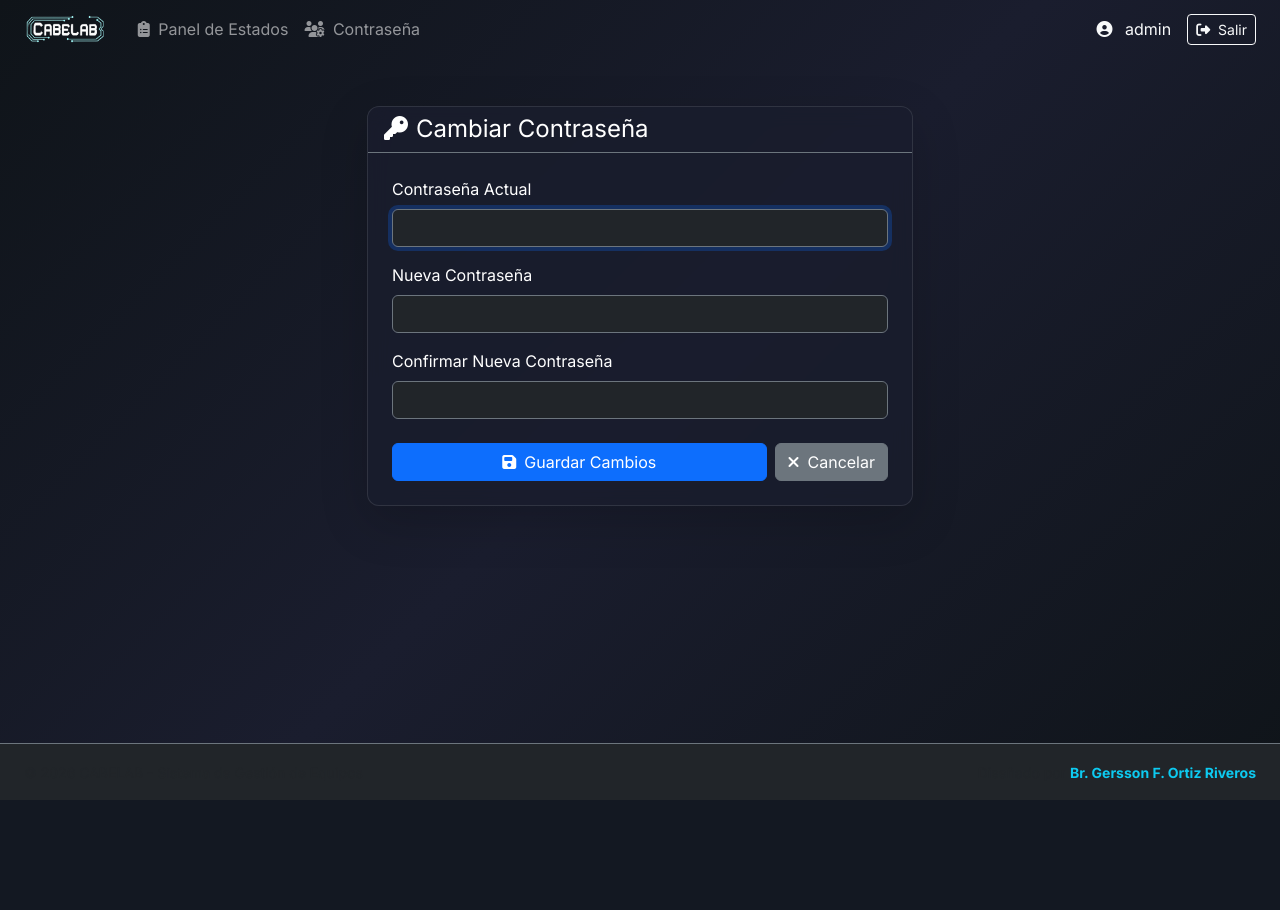
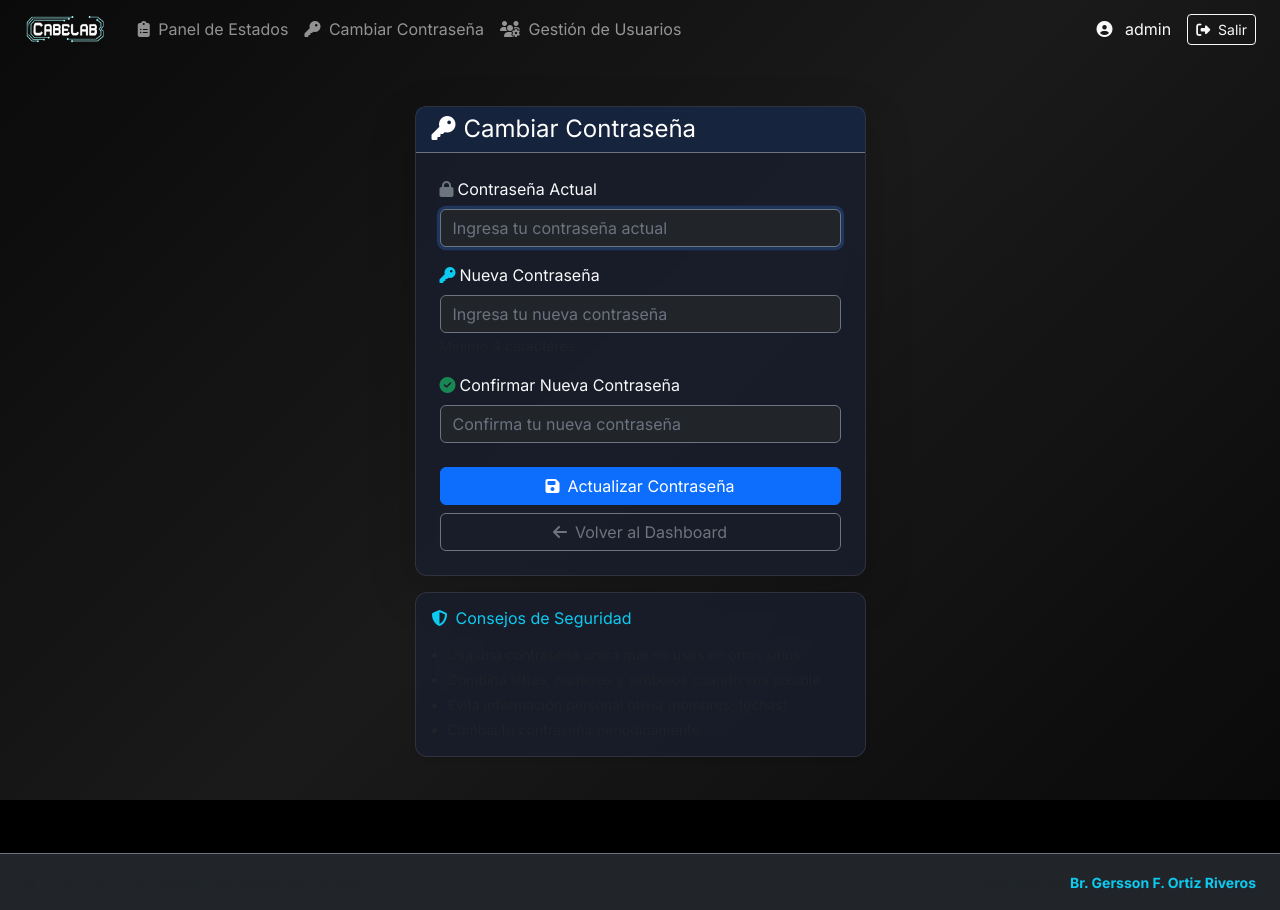
Before and after one commit to Venllas1/System_Control, a Flask app: page /auth/change_password in a window 1280 px wide. Before the commit the page ends 800 px from the top, so only its background shows below. Run offline with Flask 3, Linux system fonts and the light colour scheme; a user stored in the database is signed in; data comes from the database, SQL or seed files in the repository.

Commit message:
Actualizacion 2.7

```diff
--- a/app/static/css/dashboard.css
+++ b/app/static/css/dashboard.css
@@ -10,9 +10,13 @@
     --accent-cyan: #00d9ff;
 }
 
+html {
+    background: #000000;
+}
+
 body {
     font-family: 'Inter', -apple-system, BlinkMacSystemFont, 'Segoe UI', sans-serif;
-    background: linear-gradient(135deg, var(--bg-primary) 0%, var(--bg-secondary) 50%, var(--bg-primary) 100%);
+    background: linear-gradient(135deg, #0a0a0a 0%, #1a1a1a 50%, #0a0a0a 100%) !important;
     background-attachment: fixed;
     color: var(--text-primary);
     min-height: 100vh;
--- a/app/templates/auth/change_password.html
+++ b/app/templates/auth/change_password.html
@@ -3,45 +3,104 @@
 {% block title %}Cambiar Contraseña - CABELAB{% endblock %}
 
 {% block content %}
-<div class="container">
-    <div class="row justify-content-center mt-5">
-        <div class="col-md-6">
-            <div class="card bg-dark-card shadow-lg border-0">
-                <div class="card-header bg-transparent border-secondary">
-                    <h4 class="text-white mb-0">
+<div class="container py-5">
+    <div class="row justify-content-center">
+        <div class="col-md-6 col-lg-5">
+            <!-- Main Card -->
+            <div class="card bg-dark-card border-secondary shadow-lg">
+                <div class="card-header bg-primary bg-opacity-10 border-secondary">
+                    <h4 class="mb-0 text-white">
                         <i class="fas fa-key me-2"></i>Cambiar Contraseña
                     </h4>
                 </div>
                 <div class="card-body p-4">
-                    <form method="POST" action="{{ url_for('auth.change_password') }}">
+                    <form method="POST" action="{{ url_for('auth.change_password') }}" id="passwordForm">
+                        <!-- Current Password -->
                         <div class="mb-3">
-                            <label for="current_password" class="form-label text-white">Contraseña Actual</label>
-                            <input type="password" class="form-control bg-dark text-white border-secondary"
-                                id="current_password" name="current_password" required autofocus>
+                            <label for="current_password" class="form-label text-light">
+                                <i class="fas fa-lock me-1 text-secondary"></i>Contraseña Actual
+                            </label>
+                            <input type="password" class="form-control bg-dark text-light border-secondary"
+                                id="current_password" name="current_password" required autofocus
+                                placeholder="Ingresa tu contraseña actual">
                         </div>
+
+                        <!-- New Password -->
                         <div class="mb-3">
-                            <label for="new_password" class="form-label text-white">Nueva Contraseña</label>
-                            <input type="password" class="form-control bg-dark text-white border-secondary"
-                                id="new_password" name="new_password" required>
+                            <label for="new_password" class="form-label text-light">
+                                <i class="fas fa-key me-1 text-info"></i>Nueva Contraseña
+                            </label>
+                            <input type="password" class="form-control bg-dark text-light border-secondary"
+                                id="new_password" name="new_password" required minlength="4"
+                                placeholder="Ingresa tu nueva contraseña">
+                            <small class="text-muted">Mínimo 4 caracteres</small>
                         </div>
+
+                        <!-- Confirm Password -->
                         <div class="mb-4">
-                            <label for="confirm_password" class="form-label text-white">Confirmar Nueva
-                                Contraseña</label>
-                            <input type="password" class="form-control bg-dark text-white border-secondary"
-                                id="confirm_password" name="confirm_password" required>
+                            <label for="confirm_password" class="form-label text-light">
+                                <i class="fas fa-check-circle me-1 text-success"></i>Confirmar Nueva Contraseña
+                            </label>
+                            <input type="password" class="form-control bg-dark text-light border-secondary"
+                                id="confirm_password" name="confirm_password" required minlength="4"
+                                placeholder="Confirma tu nueva contraseña">
                         </div>
-                        <div class="d-flex gap-2">
-                            <button type="submit" class="btn btn-primary flex-fill">
-                                <i class="fas fa-save me-2"></i>Guardar Cambios
+
+                        <!-- Buttons -->
+                        <div class="d-grid gap-2">
+                            <button type="submit" class="btn btn-primary">
+                                <i class="fas fa-save me-2"></i>Actualizar Contraseña
                             </button>
-                            <a href="{{ url_for('dashboard.index') }}" class="btn btn-secondary">
-                                <i class="fas fa-times me-2"></i>Cancelar
+                            <a href="{{ url_for('dashboard.index') }}" class="btn btn-outline-secondary">
+                                <i class="fas fa-arrow-left me-2"></i>Volver al Dashboard
                             </a>
                         </div>
                     </form>
                 </div>
             </div>
+
+            <!-- Security Tips Card -->
+            <div class="card bg-dark-card border-secondary shadow-sm mt-3">
+                <div class="card-body">
+                    <h6 class="text-info mb-3">
+                        <i class="fas fa-shield-alt me-2"></i>Consejos de Seguridad
+                    </h6>
+                    <ul class="text-muted small mb-0 ps-3">
+                        <li class="mb-1">Usa una contraseña única que no uses en otros sitios</li>
+                        <li class="mb-1">Combina letras, números y símbolos cuando sea posible</li>
+                        <li class="mb-1">Evita información personal obvia (nombres, fechas)</li>
+                        <li>Cambia tu contraseña periódicamente</li>
+                    </ul>
+                </div>
+            </div>
         </div>
     </div>
 </div>
+
+<style>
+    .form-control:focus {
+        background-color: #1a1d2e;
+        border-color: #3b82f6;
+        color: #ffffff;
+        box-shadow: 0 0 0 0.2rem rgba(59, 130, 246, 0.25);
+    }
+
+    .form-control::placeholder {
+        color: #6b7280;
+    }
+</style>
+
+<script>
+    // Client-side validation
+    document.getElementById('passwordForm').addEventListener('submit', function (e) {
+        const newPassword = document.getElementById('new_password').value;
+        const confirmPassword = document.getElementById('confirm_password').value;
+
+        if (newPassword !== confirmPassword) {
+            e.preventDefault();
+            alert('Las nuevas contraseñas no coinciden. Por favor, verifica e intenta nuevamente.');
+            document.getElementById('confirm_password').focus();
+        }
+    });
+</script>
 {% endblock %}
--- a/app/templates/base.html
+++ b/app/templates/base.html
@@ -120,10 +120,15 @@
                             <i class="fas fa-clipboard-list me-1"></i> Panel de Estados
                         </a>
                     </li>
+                    <li class="nav-item">
+                        <a class="nav-link" href="{{ url_for('auth.change_password') }}">
+                            <i class="fas fa-key me-1"></i> Cambiar Contraseña
+                        </a>
+                    </li>
                     {% if current_user.is_admin %}
                     <li class="nav-item">
                         <a class="nav-link" href="{{ url_for('auth.admin_users') }}">
-                            <i class="fas fa-users-cog me-1"></i> Contraseña
+                            <i class="fas fa-users-cog me-1"></i> Gestión de Usuarios
                         </a>
                     </li>
                     {% endif %}
```
